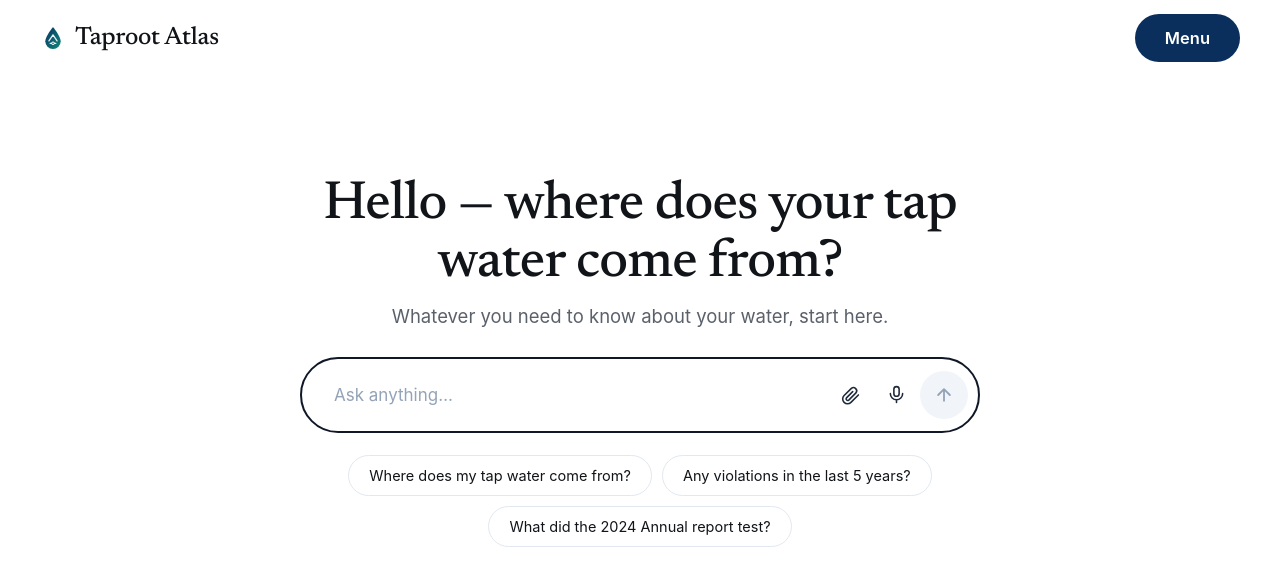
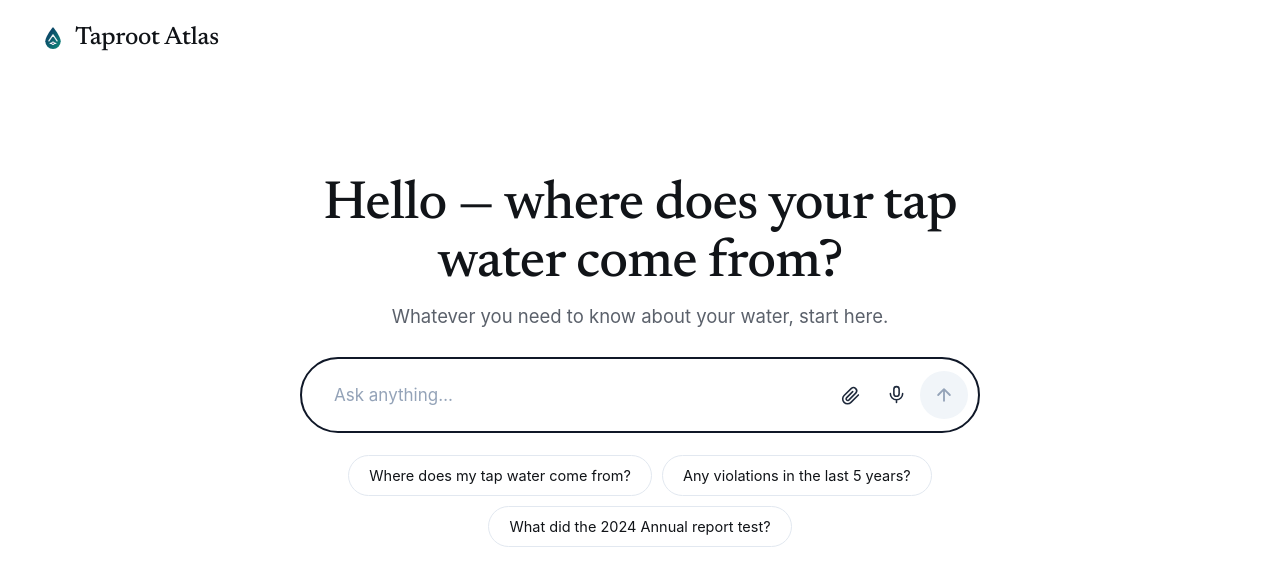
Before and after one commit to onatozmenn/taproot-atlas, a React (Vite) app in the folder web/: page / in a window 1280 px wide. Shown: the top 586 px of the page. Built offline with nearby package versions, Linux system fonts and the light colour scheme.

Commit message:
Remove Menu (button, panel, state, styles); Start over as header ghost button
Per product request: no menu anywhere. Reset affordance preserved as a subtle header button visible only in a thread. DESIGN.md updated.

```diff
--- a/web/src/App.css
+++ b/web/src/App.css
@@ -32,18 +32,6 @@ body { margin: 0; font-family: var(--font-body); color: var(--ink); background:
 .brand { display: flex; align-items: center; gap: 9px; }
 .logo-mark { display: block; }
 .wordmark { font-family: var(--font-display); font-size: 25px; font-weight: 500; letter-spacing: -0.01em; }
-.menu-btn {
-  background: var(--navy); color: #fff; border: 0; border-radius: 999px;
-  padding: 14px 30px; font-size: 16.5px; font-weight: 600; cursor: pointer;
-  font-family: var(--font-body);
-}
-.menu-btn:hover { background: #123f7a; }
-.menu-panel {
-  display: flex; gap: 18px; align-items: center; max-width: 760px; margin: 0 auto;
-  padding: 10px 20px 16px; font-size: 15px; flex-wrap: wrap;
-}
-.menu-panel a { color: var(--accent); text-decoration: none; }
-.menu-panel a:hover { text-decoration: underline; }
 
 /* Thread column */
 .chat { flex: 1; width: 100%; max-width: 780px; margin: 0 auto; padding: 28px 24px 16px; overflow-y: auto; }
--- a/web/src/App.tsx
+++ b/web/src/App.tsx
@@ -1,4 +1,4 @@
-import React, { useEffect, useRef, useState } from 'react';
+import React, { useRef, useState } from 'react';
 import { askTapWater, type TapAnswer } from './api';
 import { AnswerCard } from './components/Answer';
 import { Logo } from './components/Logo';
@@ -169,7 +169,6 @@ export default function App() {
   const [input, setInput] = useState('');
   const [busy, setBusy] = useState(false);
   const [error, setError] = useState<string | null>(null);
-  const [menuOpen, setMenuOpen] = useState(false);
   const [feedback, setFeedback] = useState<Record<number, 'helpful' | 'not-helpful' | null>>({});
   const [copied, setCopied] = useState<number | null>(null);
   const [listening, setListening] = useState(false);
@@ -177,17 +176,6 @@ export default function App() {
   const inputRef = useRef<HTMLInputElement | null>(null);
   const abortRef = useRef<AbortController | null>(null);
   const lastQuestion = useRef('');
-
-  useEffect(() => {
-    if (!menuOpen) return;
-    const onKey = (e: KeyboardEvent) => {
-      if (e.key === 'Escape') {
-        setMenuOpen(false);
-      }
-    };
-    window.addEventListener('keydown', onKey);
-    return () => window.removeEventListener('keydown', onKey);
-  }, [menuOpen]);
 
   async function send(question: string) {
     const q = question.trim().slice(0, 2000);
@@ -303,39 +291,20 @@ export default function App() {
           <Logo size={26} />
           <span className="wordmark">Taproot Atlas</span>
         </div>
-        <button
-          className="menu-btn"
-          type="button"
-          aria-expanded={menuOpen}
-          aria-controls="site-menu"
-          onClick={() => setMenuOpen((o) => !o)}
-        >
-          Menu
-        </button>
-      </header>
-      {menuOpen && (
-        <nav className="menu-panel" id="site-menu" aria-label="Site menu">
-          <a href="https://echo.epa.gov/" target="_blank" rel="noreferrer">EPA ECHO</a>
-          <a href="https://www.nyc.gov/site/dep/water/drinking-water.page" target="_blank" rel="noreferrer">
-            NYC DEP drinking water
-          </a>
-          <a href="https://www.epa.gov/ground-water-and-drinking-water" target="_blank" rel="noreferrer">
-            EPA drinking water
-          </a>
+        {!empty && (
           <button
+            className="ghost-btn"
             type="button"
-            className="ghost-btn"
             onClick={() => {
               stop();
               setMessages([]);
               setError(null);
-              setMenuOpen(false);
             }}
           >
             Start over
           </button>
-        </nav>
-      )}
+        )}
+      </header>
 
       <main className="chat" ref={boxRef} id="chat" aria-live="polite">
         {empty ? (
```
Also changed, not shown: 1 other file (tests, documents, lock files or other folders).
